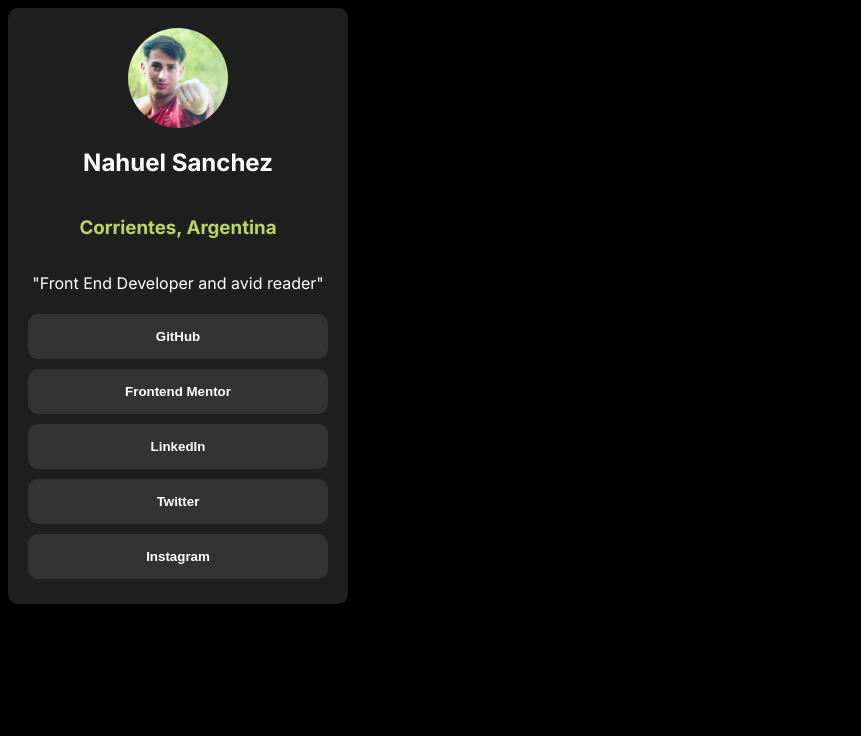
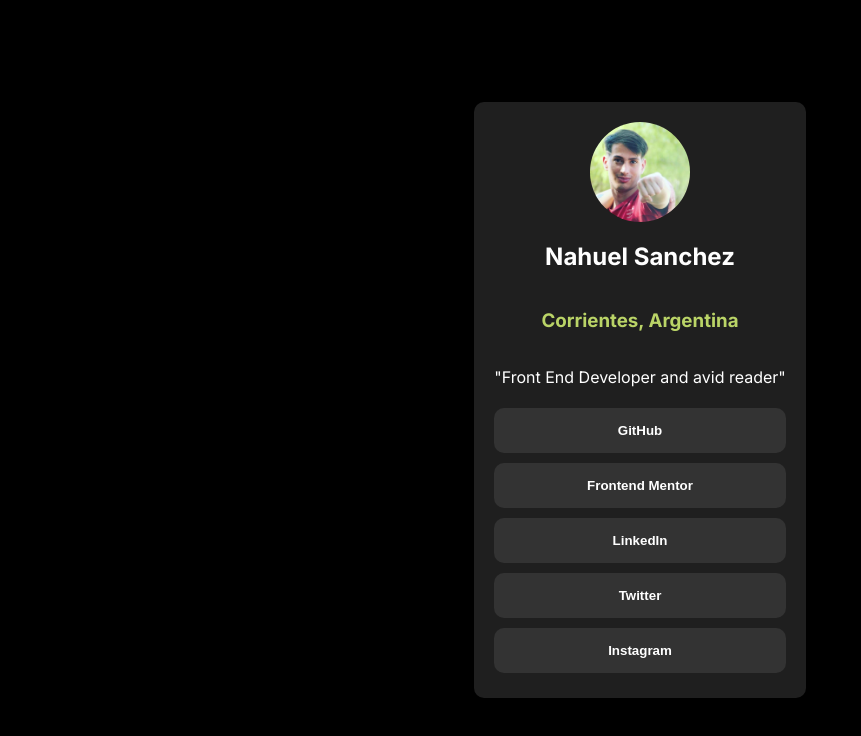
Before and after one commit to SMNahuel/metodologiasCSS, a Next.js app in the folder BEM/reactbem/: page / in a window 1280 px wide. Shown: the top 736 px of the page, without its empty margins (0-861 px from the left). Built offline with nearby package versions, Linux system fonts and the light colour scheme.

Commit message:
solved desing for frontmentor

```diff
--- a/BEM/reactbem/app/globals.css
+++ b/BEM/reactbem/app/globals.css
@@ -4,11 +4,17 @@ body {
   display: flex;
   align-items: center;
   justify-content: center;
-
+  height: 100vh;
+  margin: 0;
+  padding: 0;
 }
 
 .container {
   width: 100%;
+  height: 100%;
+  display: flex;
+  align-items: center;
+  justify-content: center;
 }
 
 .profile {
--- a/BEM/reactbem/app/page.tsx
+++ b/BEM/reactbem/app/page.tsx
@@ -11,7 +11,7 @@ const profile = [
 
 export default function Home() {
   return (
-    <>
+
       <div className="container">
         <div className="profile">
           <Image alt="imgProfile" className="profile__img" width={100} height={100}  src="/81668762.jpeg"/>
@@ -23,6 +23,6 @@ export default function Home() {
           })}
         </div>
       </div>
-    </>
+
   );
 }
```
